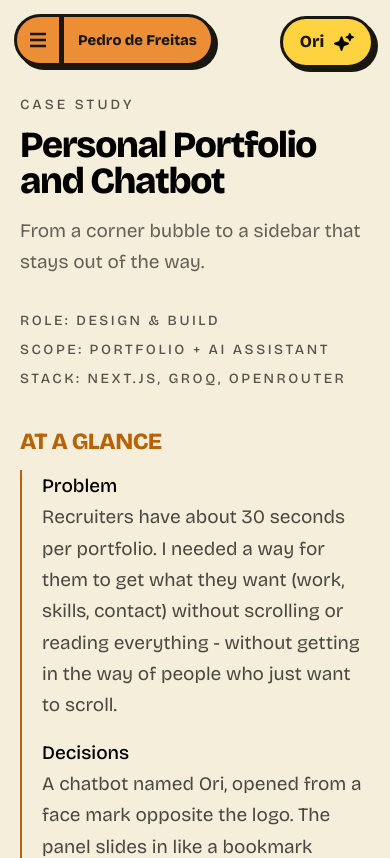
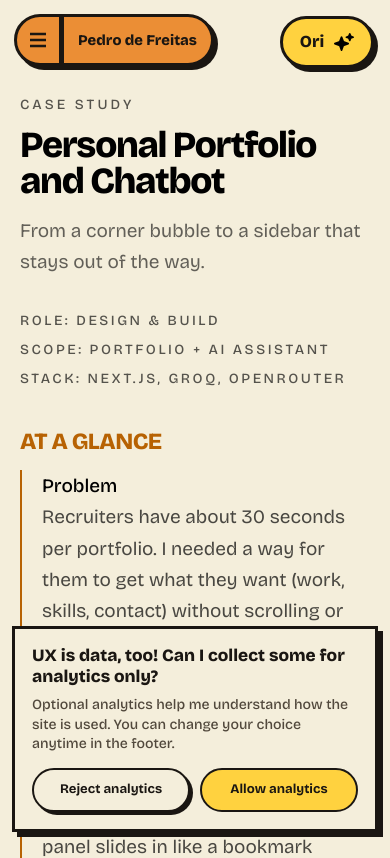
Before and after one commit to pedrofreitasst/portifoliov2, a Next.js app: page /case/chatbot in a window 390 px wide. Shown: the top 858 px of the page. Built offline with nearby package versions, Linux system fonts and the light colour scheme.

Commit message:
Added Google Analytics

```diff
--- a/app/globals.css
+++ b/app/globals.css
@@ -807,3 +807,60 @@ html.ori-chat-open { padding-right: 0 !important; }
   .ori-panel__suggestion { font-size: .89rem; }
   .ori-panel__input { padding-inline: 16px; }
 }
+
+.consent-banner {
+  position: fixed;
+  z-index: 100;
+  inset: auto 20px 20px;
+  display: flex;
+  max-width: 880px;
+  align-items: center;
+  justify-content: space-between;
+  gap: 24px;
+  margin-inline: auto;
+  padding: 20px 22px;
+  border: 3px solid var(--ink);
+  background: var(--paper);
+  box-shadow: 7px 7px 0 var(--ink);
+  color: var(--ink);
+}
+.consent-banner__copy { min-width: 0; }
+.consent-banner__title { margin: 0; font: 800 1.18rem/1.2 var(--font-bricolage); }
+.consent-banner__details { margin: 7px 0 0; color: #51483c; font: 500 .92rem/1.4 var(--font-bricolage); }
+.consent-banner__actions { display: grid; flex: 0 0 auto; grid-template-columns: repeat(2, minmax(148px, 1fr)); gap: 10px; }
+.consent-banner__button {
+  min-height: 44px;
+  min-width: 148px;
+  padding: 9px 16px;
+  border: 2px solid var(--ink);
+  border-radius: 999px;
+  color: var(--ink);
+  font: 700 .92rem/1 var(--font-bricolage);
+  cursor: pointer;
+  transition: transform 140ms ease, background-color 140ms ease;
+}
+.consent-banner__button:hover { transform: translate(-1px, -1px); }
+.consent-banner__button:focus-visible, .consent-banner__keep:focus-visible, .privacy-settings-link:focus-visible { outline: 3px solid var(--blue); outline-offset: 3px; }
+.consent-banner__button--reject { background: var(--paper); box-shadow: 3px 3px 0 var(--ink); }
+.consent-banner__button--reject:hover { background: var(--yellow); }
+.consent-banner__button--accept { background: var(--yellow); }
+.consent-banner__button--accept:hover { background: var(--orange); }
+.consent-banner__keep { padding: 4px 6px; border: 0; background: transparent; color: var(--ink); font: 600 .82rem/1.2 var(--font-bricolage); text-decoration: underline; text-underline-offset: 3px; cursor: pointer; }
+.privacy-settings-link {
+  margin: 10px 0 0;
+  padding: 0;
+  border: 0;
+  background: transparent;
+  color: var(--paper);
+  font: 600 .88rem/1.4 var(--font-bricolage);
+  text-decoration: underline;
+  text-underline-offset: 3px;
+  cursor: pointer;
+}
+@media (max-width: 640px) {
+  .consent-banner { inset: auto 12px 12px; display: grid; gap: 14px; padding: 17px; box-shadow: 5px 5px 0 var(--ink); }
+  .consent-banner__title { font-size: 1.08rem; }
+  .consent-banner__details { font-size: .88rem; }
+  .consent-banner__actions { grid-template-columns: repeat(2, minmax(0, 1fr)); }
+  .consent-banner__button { min-width: 0; padding-inline: 8px; font-size: .82rem; }
+}
--- a/app/layout.tsx
+++ b/app/layout.tsx
@@ -1,11 +1,11 @@
 import type { Metadata } from 'next';
-import Script from 'next/script';
 import { Bricolage_Grotesque, Fraunces, Space_Mono } from 'next/font/google';
 import Header from '@/components/Header';
 import SkipLink from '@/components/SkipLink';
 import Contact from '@/components/sections/Contact';
 import CustomCursor from '@/components/CustomCursor';
 import OriCornerChat from '@/components/OriCornerChat';
+import CookieConsent from '@/components/CookieConsent';
 import { I18nProvider } from '@/lib/i18n';
 import './globals.css';
 
@@ -69,15 +69,6 @@ export default function RootLayout({
   return (
     <html lang="en" className={`${bricolage.variable} ${fraunces.variable} ${spaceMono.variable}`}>
       <body className="antialiased">
-        <Script id="google-tag-manager-data-layer" strategy="beforeInteractive">
-          {`window.dataLayer = window.dataLayer || [];
-function gtag(){dataLayer.push(arguments);}
-gtag('js', new Date());`}
-        </Script>
-        <Script
-          src="https://www.googletagmanager.com/gtm.js?id=GTM-W4LPLP9W"
-          strategy="afterInteractive"
-        />
         <I18nProvider>
           <SkipLink />
           <Header />
@@ -87,6 +78,7 @@ gtag('js', new Date());`}
           </div>
           <OriCornerChat />
           <CustomCursor />
+          <CookieConsent />
         </I18nProvider>
       </body>
     </html>
--- /dev/null
+++ b/components/CookieConsent.tsx
@@ -0,0 +1,113 @@
+'use client';
+
+import { useCallback, useEffect, useState } from 'react';
+import { useI18n } from '@/lib/i18n';
+
+const CONSENT_KEY = 'portfolio-analytics-consent';
+const GTM_ID = 'GTM-W4LPLP9W';
+
+type ConsentChoice = 'accepted' | 'rejected';
+
+declare global {
+  interface Window {
+    dataLayer?: unknown[][];
+    gtag?: (...args: unknown[]) => void;
+    portfolioGtagLoaded?: boolean;
+  }
+}
+
+function setGoogleConsent(choice: ConsentChoice) {
+  const dataLayer = (window.dataLayer = window.dataLayer || []);
+  window.gtag = (...args: unknown[]) => dataLayer.push(args);
+
+  window.gtag('consent', 'default', {
+    ad_storage: 'denied',
+    ad_user_data: 'denied',
+    ad_personalization: 'denied',
+    analytics_storage: 'denied',
+  });
+
+  if (choice === 'accepted') {
+    window.gtag('consent', 'update', { analytics_storage: 'granted' });
+    window.gtag('js', new Date());
+
+    if (!window.portfolioGtagLoaded) {
+      const script = document.createElement('script');
+      script.async = true;
+      script.src = `https://www.googletagmanager.com/gtm.js?id=${GTM_ID}`;
+      script.dataset.portfolioAnalytics = 'true';
+      document.head.appendChild(script);
+      window.portfolioGtagLoaded = true;
+    }
+  } else if (window.portfolioGtagLoaded) {
+    window.gtag('consent', 'update', {
+      ad_storage: 'denied',
+      ad_user_data: 'denied',
+      ad_personalization: 'denied',
+      analytics_storage: 'denied',
+    });
+  }
+}
+
+export default function CookieConsent() {
+  const { t } = useI18n();
+  const [choice, setChoice] = useState<ConsentChoice | null>(null);
+  const [ready, setReady] = useState(false);
+  const [open, setOpen] = useState(false);
+
+  useEffect(() => {
+    let storedChoice: string | null = null;
+    try {
+      storedChoice = window.localStorage.getItem(CONSENT_KEY);
+    } catch {
+      // Keep the choice for this visit if browser storage is unavailable.
+    }
+
+    if (storedChoice === 'accepted' || storedChoice === 'rejected') {
+      setChoice(storedChoice);
+      if (storedChoice === 'accepted') setGoogleConsent('accepted');
+    } else {
+      setOpen(true);
+    }
+    setReady(true);
+
+    const openSettings = () => setOpen(true);
+    window.addEventListener('open-cookie-settings', openSettings);
+    return () => window.removeEventListener('open-cookie-settings', openSettings);
+  }, []);
+
+  const saveChoice = useCallback((nextChoice: ConsentChoice) => {
+    setChoice(nextChoice);
+    setOpen(false);
+    try {
+      window.localStorage.setItem(CONSENT_KEY, nextChoice);
+    } catch {
+      // The choice still applies for the current visit.
+    }
+    setGoogleConsent(nextChoice);
+  }, []);
+
+  if (!ready || !open) return null;
+
+  return (
+    <aside className="consent-banner" aria-label={t('privacySettings')}>
+      <div className="consent-banner__copy">
+        <p className="consent-banner__title">{t('consentPrompt')}</p>
+        <p className="consent-banner__details">{t('consentDetails')}</p>
+      </div>
+      <div className="consent-banner__actions">
+        <button type="button" className="consent-banner__button consent-banner__button--reject" onClick={() => saveChoice('rejected')}>
+          {t('consentReject')}
+        </button>
+        <button type="button" className="consent-banner__button consent-banner__button--accept" onClick={() => saveChoice('accepted')}>
+          {t('consentAccept')}
+        </button>
+        {choice && (
+          <button type="button" className="consent-banner__keep" onClick={() => setOpen(false)}>
+            {t('consentClose')}
+          </button>
+        )}
+      </div>
+    </aside>
+  );
+}
--- a/components/sections/Contact.tsx
+++ b/components/sections/Contact.tsx
@@ -69,6 +69,13 @@ export default function Contact() {
           </a>
         </nav>
       </div>
+      <button
+        type="button"
+        className="privacy-settings-link"
+        onClick={() => window.dispatchEvent(new Event('open-cookie-settings'))}
+      >
+        {t('privacySettings')}
+      </button>
       <p className="site-footer__headline">{t('footerHeadline')}</p>
       <p className="site-footer__together">{t('footerTogether')}</p>
     </footer>
--- a/lib/i18n.tsx
+++ b/lib/i18n.tsx
@@ -6,6 +6,7 @@ export type Locale = 'pt' | 'en' | 'es' | 'zh';
 const messages = {
   en: {
     menu: 'Menu', closeMenu: 'Close menu', openOri: 'Open Ori chat', closeOri: 'Close Ori chat', skip: 'Skip to content', home: 'Pedro de Freitas', work: 'Work', fun: 'Fun', about: 'About', resume: 'Resume',
+    consentPrompt: 'UX is data, too! Can I collect some for analytics only?', consentDetails: 'Optional analytics help me understand how the site is used. You can change your choice anytime in the footer.', consentAccept: 'Allow analytics', consentReject: 'Reject analytics', consentClose: 'Keep my choice', privacySettings: 'Privacy settings',
     backToWorks: 'Back to works', chapters: 'Case chapters', language: 'Language',
     location: 'Rio de Janeiro, Brazil', localTime: 'Brasília time', headline: 'Here to help people', heroAside: 'And make it look good while doing it.',
     heroCopy: 'Pedro is a UX Designer who builds from a user-first standpoint, where data, heart, and design converge.',
@@ -26,6 +27,7 @@ const messages = {
   },
   pt: {
     menu: 'Menu', closeMenu: 'Fechar menu', openOri: 'Abrir conversa com Ori', closeOri: 'Fechar conversa com Ori', skip: 'Pular para o conteúdo', home: 'Pedro de Freitas', work: 'Trabalhos', fun: 'Pessoal', about: 'Sobre', resume: 'Currículo',
+    consentPrompt: 'UX também é dado! Posso coletar alguns para análise de uso?', consentDetails: 'A análise é opcional e me ajuda a entender como o site é usado. Você pode mudar sua escolha a qualquer momento no rodapé.', consentAccept: 'Permitir análise', consentReject: 'Rejeitar análise', consentClose: 'Manter escolha', privacySettings: 'Privacidade',
     backToWorks: 'Voltar aos trabalhos', chapters: 'Capítulos do case', language: 'Idioma',
     location: 'Rio de Janeiro, Brasil', localTime: 'Horário de Brasília', headline: 'Aqui para ajudar pessoas', heroAside: 'E fazer bonito.',
     heroCopy: 'Pedro é designer de UX e cria com as pessoas em primeiro lugar, no encontro entre dados, coração e design.',
@@ -46,6 +48,7 @@ const messages = {
   },
   es: {
     menu: 'Menú', closeMenu: 'Cerrar menú', openOri: 'Abrir chat de Ori', closeOri: 'Cerrar chat de Ori', skip: 'Saltar al contenido', home: 'Pedro de Freitas', work: 'Proyectos', fun: 'Personal', about: 'Sobre mí', resume: 'Currículum',
+    consentPrompt: '¡La UX también son datos! ¿Puedo recopilar algunos solo para análisis?', consentDetails: 'El análisis es opcional y me ayuda a entender cómo se usa el sitio. Puedes cambiar tu elección cuando quieras en el pie de página.', consentAccept: 'Permitir análisis', consentReject: 'Rechazar análisis', consentClose: 'Mantener elección', privacySettings: 'Privacidad',
     backToWorks: 'Volver a proyectos', chapters: 'Capítulos del caso', language: 'Idioma',
     location: 'Río de Janeiro, Brasil', localTime: 'Hora de Brasilia', headline: 'Aquí para ayudar a las personas', heroAside: 'Y hacer que todo se vea bien.',
     heroCopy: 'Pedro es diseñador UX y crea pensando primero en las personas, donde convergen los datos, el corazón y el diseño.',
@@ -66,6 +69,7 @@ const messages = {
   },
   zh: {
     menu: '菜单', closeMenu: '关闭菜单', openOri: '打开 Ori 聊天', closeOri: '关闭 Ori 聊天', skip: '跳转到正文', home: 'Pedro de Freitas', work: '作品', fun: '个人创作', about: '关于', resume: '简历',
+    consentPrompt: '用户体验也会产生数据！我可以收集一些数据，仅用于分析吗？', consentDetails: '分析功能为可选项，帮助我了解网站的使用情况。你可以随时在页脚更改选择。', consentAccept: '允许分析', consentReject: '拒绝分析', consentClose: '保留当前选择', privacySettings: '隐私设置',
     backToWorks: '返回作品', chapters: '案例章节', language: '语言',
     location: '巴西里约热内卢', localTime: '巴西利亚时间', headline: '在这里帮助人们', heroAside: '也让这一切更美好。',
     heroCopy: 'Pedro 是一位以用户为先的 UX 设计师，让数据、同理心与设计在此交汇。',
```
